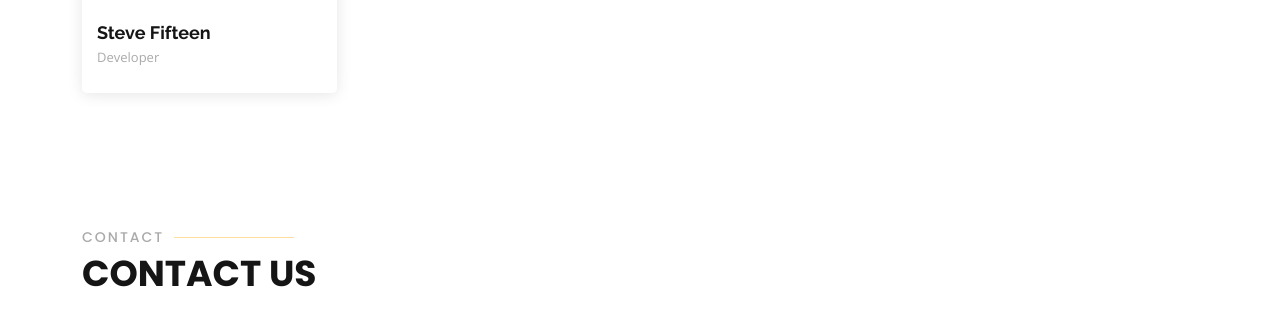
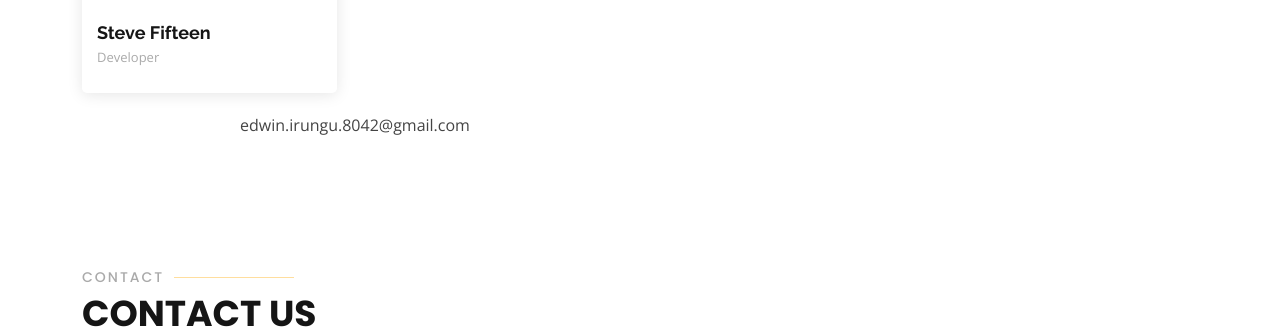
Before and after one commit to muokicaleb/KamiLimu_6.0_git102, a plain HTML site: page index.html in a window 1280 px wide. Shown: the part 6611-6940 px from the top of the page. Drawn offline with nearby package versions, Linux system fonts and the light colour scheme; animation ran at ten frames a second.

Commit message:
Irungu's Edit

```diff
--- a/index.html
+++ b/index.html
@@ -685,6 +685,9 @@
             <!--machoguabednego6@gmail.com	-->
           </div>
           <div class="row">
+            <div class="col-12 col-md-6">
+              <p class="text-center">edwin.irungu.8042@gmail.com</p>
+            </div>
             <!--edwin.irungu.8042@gmail.com	-->
             <!--sjmanyarkiy@gmail.com	-->
             <!--japhetbrandon@gmail.com	-->
```
